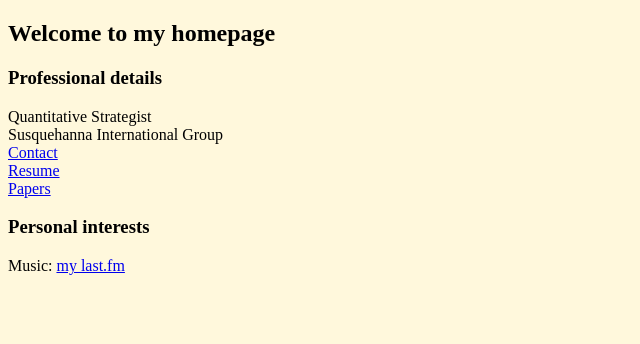
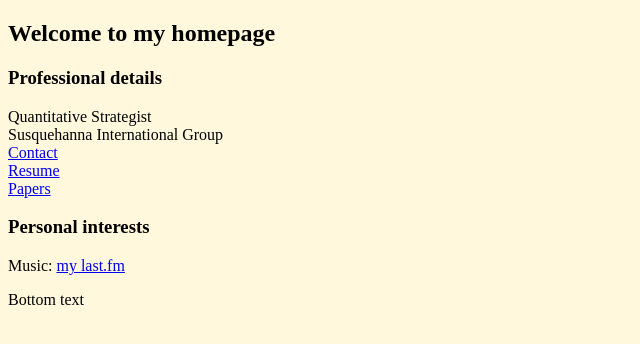
Before and after one commit to shergreen/website, a plain HTML site: page index.html in a window 1280 px wide. Shown: the full height of the page, 0-640 px from the left. Drawn offline with Linux system fonts and the light colour scheme.

Commit message:
bottom text

```diff
--- a/index.html
+++ b/index.html
@@ -16,4 +16,8 @@
 		<h3>Personal interests</h3>
 		Music: <a href="https://www.last.fm/user/shergreen">my last.fm</a>
 	</body>
+	<footer>
+		<!-- Annoyingly, this has to be put on every page -->
+		<p>Bottom text</p>
+	</footer>
 </html>
```
